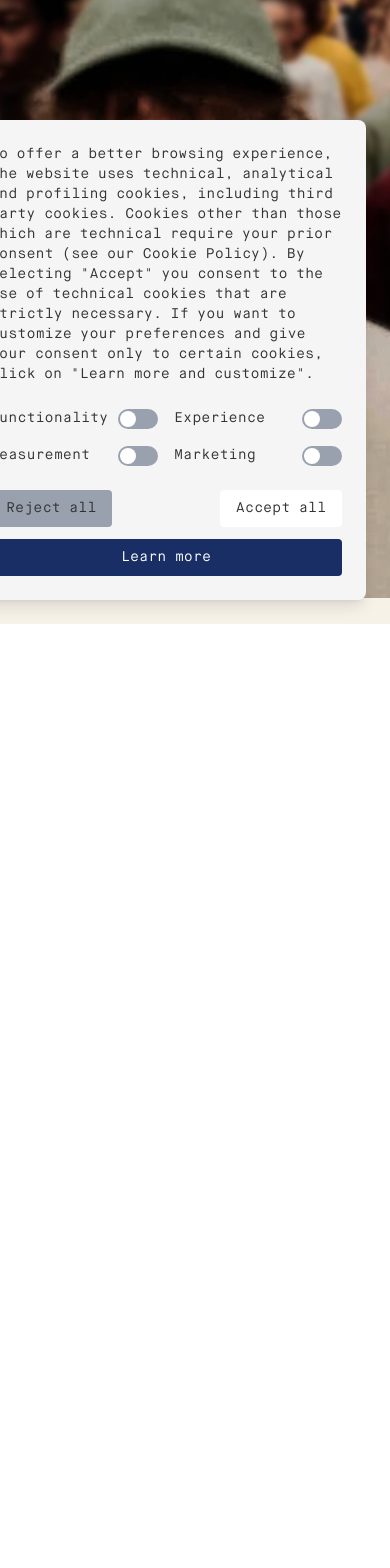
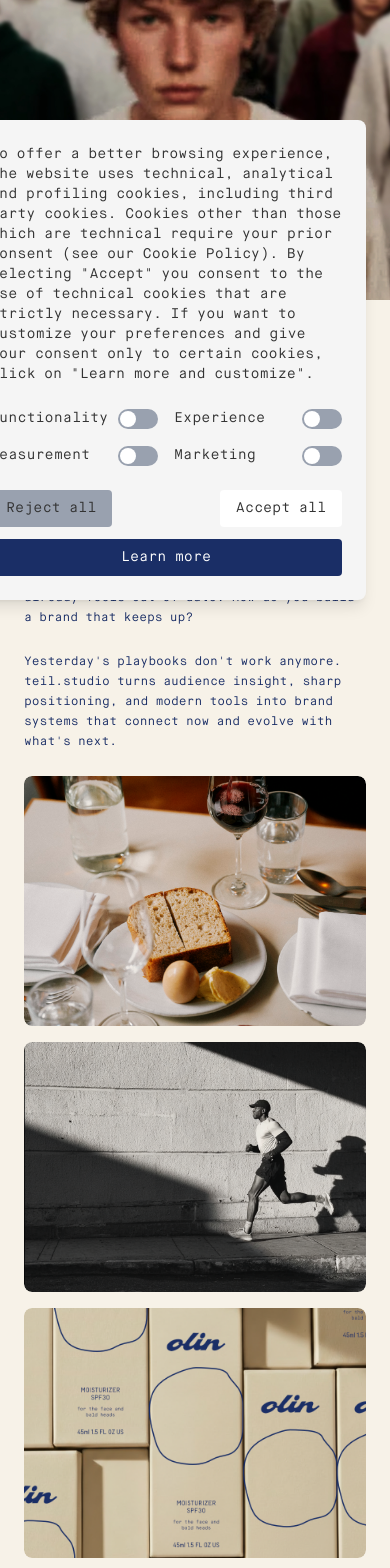
Before and after one commit to kooooz/teil-studio, a Next.js app in the folder Documents/teil.studio/: page / in a window 390 px wide. Shown: the part 220-1788 px from the top of the page. Before the commit the page ends 844 px from the top, so only its background shows below. Built offline with nearby package versions, Linux system fonts and the light colour scheme.

Commit message:
Homepage: add mobile-only stacked layout (md:hidden) while preserving original desktop (hidden md:block)

```diff
--- a/Documents/teil.studio/src/app/page.tsx
+++ b/Documents/teil.studio/src/app/page.tsx
@@ -6,6 +6,81 @@ import Footer from "@/components/Footer";
 export default function Home() {
   return (
     <div className="bg-[#f7f2e8] relative w-full min-h-screen overflow-x-hidden" data-name="Home" data-node-id="1:2">
+      {/* Mobile-only stacked layout */}
+      <div className="block md:hidden">
+        {/* Hero with title overlay */}
+        <div className="relative h-[520px] w-full">
+          <Image alt="Hero image" src="/images/Header Image.png" fill className="object-cover" priority />
+          <div className="absolute left-6 bottom-10 w-[calc(100%-3rem)]">
+            <h1 className="capitalize font-['Artifex_Hand_CF',_sans-serif] leading-[42px] text-[34px] text-white">
+              Brand Strategy
+              <br />
+              Built Around People,
+              <br />
+              Not Assumptions
+            </h1>
+          </div>
+        </div>
+
+        <Navigation currentPage="home" />
+
+        {/* Small centered brick */}
+        <div className="mx-auto mt-6 w-[180px] h-[180px]">
+          <Image alt="Brick center" src="/images/brick-center.png" width={577} height={577} className="object-cover w-full h-full" />
+        </div>
+
+        {/* Text blocks */}
+        <div className="px-6 mt-6 space-y-6">
+          <p className="font-['Maison_Neue_Mono',_sans-serif] leading-[20px] text-[#1a2e66] text-[12px]">
+            Staying relevant feels harder than ever. Audiences shift overnight, AI changes the rules daily, and what worked last year already feels out of date. How do you build a brand that keeps up?
+          </p>
+          <p className="font-['Maison_Neue_Mono',_sans-serif] leading-[20px] text-[#1a2e66] text-[12px]">
+            Yesterday's playbooks don't work anymore. teil.studio turns audience insight, sharp positioning, and modern tools into brand systems that connect now and evolve with what's next.
+          </p>
+        </div>
+
+        {/* Image stack from grid */}
+        <div className="px-6 mt-6 space-y-4">
+          <Link href="/work" className="block">
+            <div className="h-[250px] rounded-[8px] overflow-hidden">
+              <Image alt="Content breakfast" src="/images/grid-breakfast.png" width={500} height={506} className="object-cover w-full h-full rounded-[8px]" />
+            </div>
+          </Link>
+          <Link href="/work" className="block">
+            <div className="h-[250px] rounded-[8px] overflow-hidden">
+              <Image alt="Content group urban running" src="/images/grid-running.png" width={500} height={506} className="object-cover w-full h-full rounded-[8px]" />
+            </div>
+          </Link>
+          <Link href="/work" className="block">
+            <div className="h-[250px] rounded-[8px] overflow-hidden">
+              <Image alt="Content skincare" src="/images/grid-skincare.png" width={500} height={506} className="object-cover w-full h-full rounded-[8px]" />
+            </div>
+          </Link>
+          <Link href="/work" className="block">
+            <div className="h-[250px] rounded-[8px] overflow-hidden">
+              <Image alt="Content fabric" src="/images/grid-fabric.png" width={500} height={506} className="object-cover w-full h-full rounded-[8px]" />
+            </div>
+          </Link>
+        </div>
+
+        {/* CTA */}
+        <div className="mx-auto my-8 w-[169px]">
+          <Link href="/contact" className="bg-[#1a2e66] h-[44px] rounded-[15px] w-full hover:opacity-90 transition-opacity flex items-center justify-center">
+            <span className="font-['Artifex_Hand_CF',_sans-serif] text-[20px] text-white">Let's talk</span>
+          </Link>
+        </div>
+
+        {/* Bottom image */}
+        <div className="relative h-[300px] w-full">
+          <Image alt="Bottom image" src="/images/bottom image.png" fill className="object-cover" />
+        </div>
+
+        {/* Footer for mobile */}
+        <Footer variant="flow" />
+      </div>
+
+      {/* Desktop-only original layout */}
+      <div className="hidden md:block">
         {/* Hero Image with crowd */}
         <div className="relative h-[818px] w-full" data-name="Header Image" data-node-id="106:6">
           <Image
@@ -40,7 +115,6 @@ export default function Home() {
           </p>
         </div>
 
-
         {/* Centered brick/stone image */}
         <div className="absolute left-1/2 transform -translate-x-1/2 top-[1000px] w-[300px] md:w-[577px] h-[300px] md:h-[577px]" data-name="brick 1" data-node-id="106:158">
           <Image
@@ -51,7 +125,6 @@ export default function Home() {
             className="object-cover w-full h-full"
           />
         </div>
-
 
         {/* Text blocks container - centered */}
         <div className="absolute left-6 md:left-1/2 md:transform md:-translate-x-1/2 top-[1746px] w-full md:w-[1015px] px-6 md:px-0">
@@ -159,5 +232,6 @@ export default function Home() {
         {/* Footer - positioned lower to not cover the bottom image */}
         <Footer variant="absolute" />
       </div>
+    </div>
   );
 }
```
Lines whose indentation alone changed are shown as unchanged.
